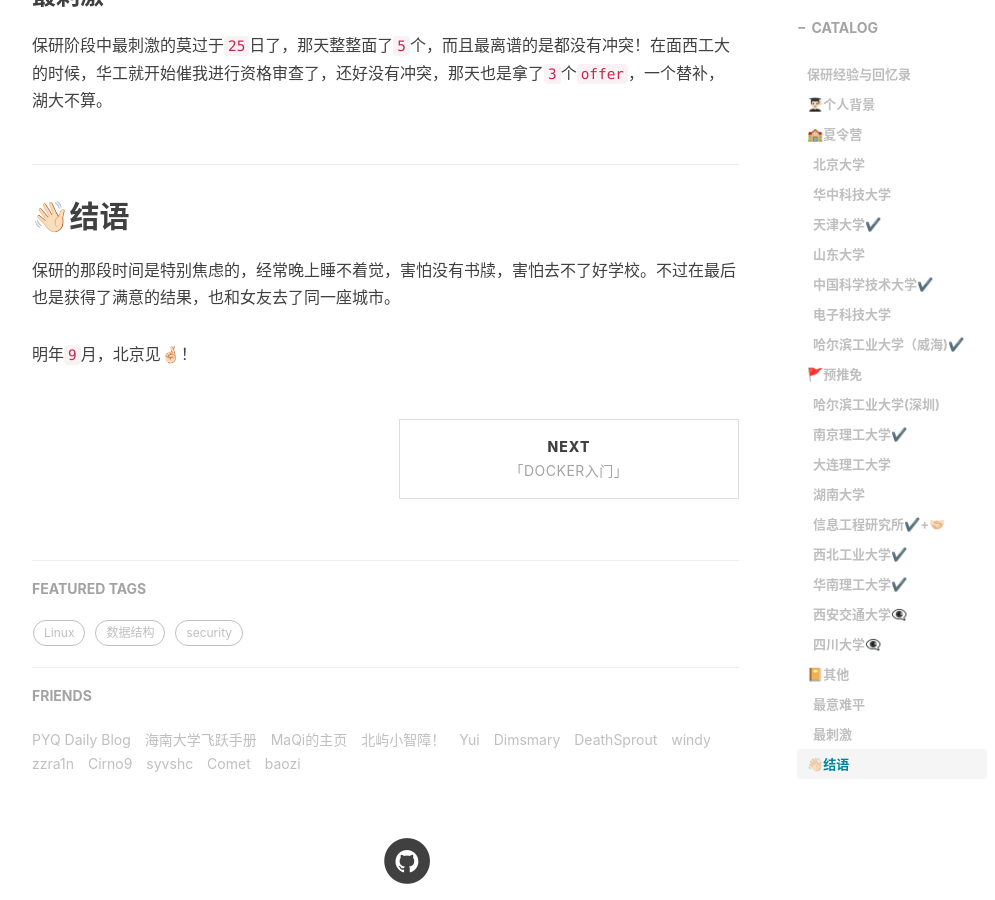
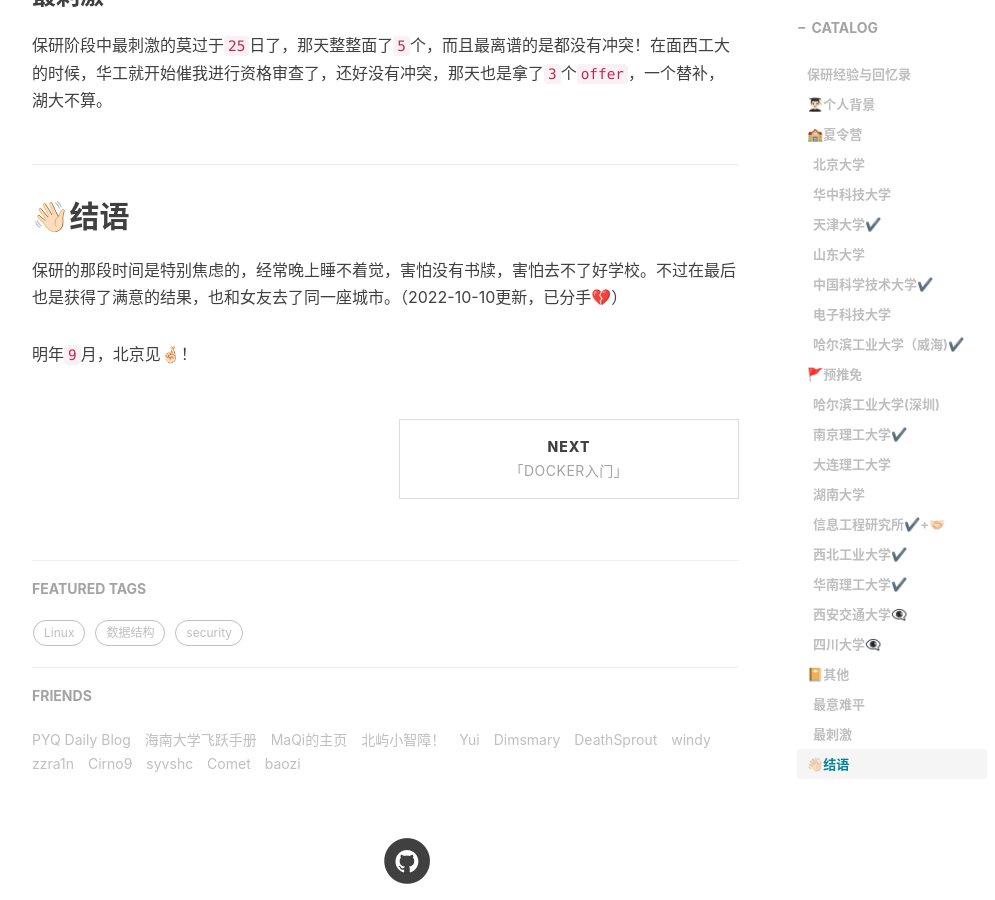
Before and after one commit to peng-yq/peng-yq.github.io, a Jekyll site: the page built from _posts/2021-10-01-school-application-experience-memories.md, in a window 1280 px wide and 900 px high, scrolled down 10466 px. Shown: the whole window, without its empty margins (233-1228 px from the left). Built offline with Jekyll 4.4.1, drawn with Linux system fonts in a browser that asks for light colours; nearby versions of some CDN libraries; comment, search, counter and statistics services are not loaded.

Commit message:
Update 2021-10-01-school-application-experience-memories.md

```diff
--- a/_posts/2021-10-01-school-application-experience-memories.md
+++ b/_posts/2021-10-01-school-application-experience-memories.md
@@ -201,7 +201,7 @@ tags:
 
 信工所的面试很正规，体验比较良好，包括英文、`PPT`介绍以及项目问答，都进行的十分顺利，在面试结束后就觉得自己肯定能拿到`offer`了。在中午的时候，对我感兴趣的老师便打电话联系我了，加了微信了解一番后，先暂时没有答应，并承诺后两天将给出答复。最后在综合考虑后，选择了信工所。
 
-`PS:`一开始是不想去研究所的，因为研究所不同于大学，加上更想要	`985`的`title`，还有就是`5`室的风评很不好，有些害怕遇到坑导。最后在一番考虑后，还是选择了信工所，一是拿到了专硕（信工所专硕>>学硕>>直博），二是信工所实力大概位于中九水平，以及北京和中科院加持，加不错的导师（目前看是个憨憨的羊导）。
+`PS:`一开始是不想去研究所的，因为研究所不同于大学，加上更想要`985`的`title`，还有就是`5`室的风评很不好，有些害怕遇到坑导。最后在一番考虑后，还是选择了信工所，一是拿到了专硕（信工所专硕>>学硕>>直博），二是信工所实力大概位于中九水平，以及北京和中科院加持，加不错的导师（目前看是个憨憨的羊导）。
 
 ### 西北工业大学✔️
 
@@ -247,6 +247,6 @@ tags:
 
 ## 👋🏻结语
 
-保研的那段时间是特别焦虑的，经常晚上睡不着觉，害怕没有书牍，害怕去不了好学校。不过在最后也是获得了满意的结果，也和女友去了同一座城市。
+保研的那段时间是特别焦虑的，经常晚上睡不着觉，害怕没有书牍，害怕去不了好学校。不过在最后也是获得了满意的结果，也和女友去了同一座城市。（2022-10-10更新，已分手💔）
 
 明年`9`月，北京见🤞🏻！
```
